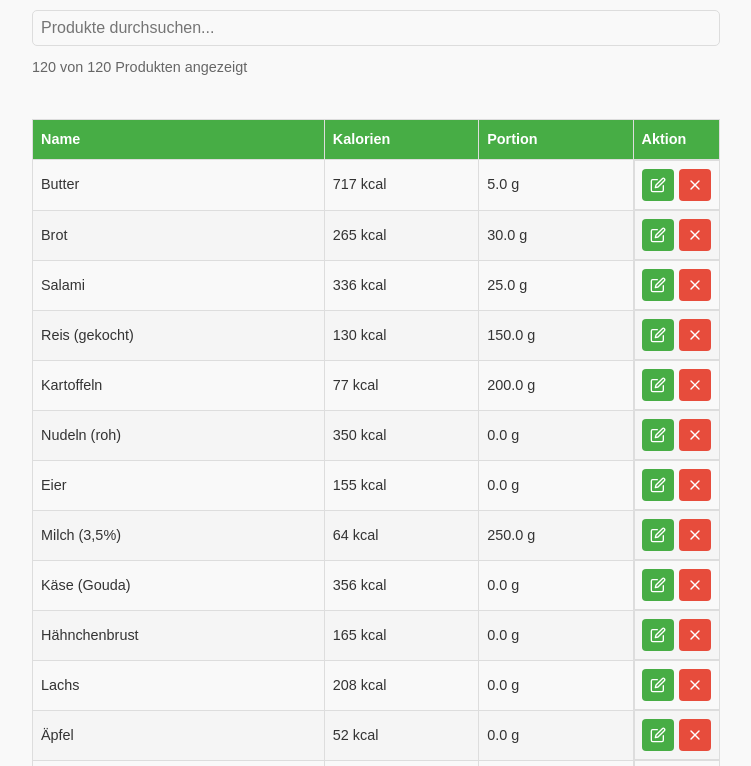
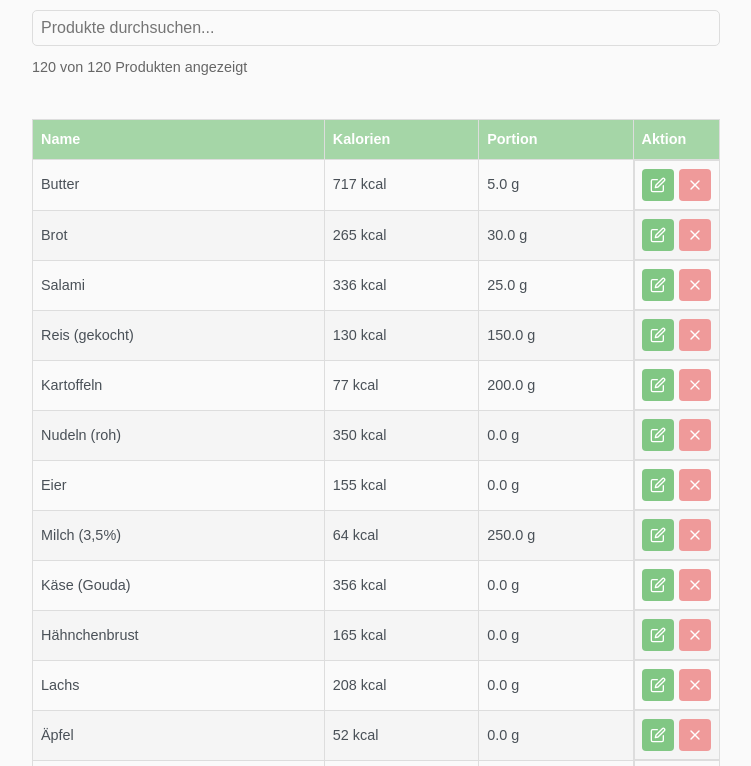
Before and after one commit to Etny00/kalorien-app, a plain HTML site: page products.html in a window 1280 px wide. Shown: the part 630-1396 px from the top of the page, without its empty margins (264-1015 px from the left). Drawn offline with nearby package versions, Linux system fonts and the light colour scheme.

Commit message:
Add files via upload

```diff
--- a/styles.css
+++ b/styles.css
@@ -58,49 +58,49 @@ body {
 
 /* Rest der styles.css */
 :root {
-    --bg-color: #f9f9f9;
-    --text-color: #333;
+    --bg-color: #FAFAFA; /* Sehr helles Grau */
+    --text-color: #495057;
 	--text-calendar-color: #333;
-    --heading-color: #2c3e50;
-    --button-bg: #47AD45; /* Grün */
-    --button-hover-bg: #6CDC6A; /* Helleres Grün für Hover */
-    --link-color: #47AD45; /* Links als Buttons auch grün */
-    --result-normal-bg: #d4edda;
-    --result-normal-text: #155724;
-    --result-overweight-bg: #fff3cd;
-    --result-overweight-text: #856404;
-    --result-obese-bg: #f8d7da;
-    --result-obese-text: #721c24;
-    --result-underweight-bg: #cce5ff;
-    --result-underweight-text: #004085;
-    --table-header-bg: #47AD45;
-    --table-header-text: #fff;
-    --table-even-bg: #f5f5f5;
-    --delete-btn-bg: #e74c3c;
-    --delete-btn-hover-bg: #c0392b;
+    --heading-color: #495057;
+    --button-bg: #81C784; /* Slightly Stronger Green */
+    --button-hover-bg: #A5D6A7; /* Lighter Soft Green */
+    --link-color: #81C784; /* Slightly Stronger Green */
+    --result-normal-bg: #E8F5E9;
+    --result-normal-text: #1B5E20;
+    --result-overweight-bg: #FFF9C4;
+    --result-overweight-text: #776F61;
+    --result-obese-bg: #FFEBEE;
+    --result-obese-text: #B71C1C;
+    --result-underweight-bg: #E3F2FD;
+    --result-underweight-text: #1A237E;
+    --table-header-bg: #A5D6A7;
+    --table-header-text: #FFFFFF;
+    --table-even-bg: #F5F5F5;
+    --delete-btn-bg: #EF9A9A;
+    --delete-btn-hover-bg: #E57373;
 }
 
 [data-theme="dark"] {
-    --bg-color: #1a1a1a;
-    --text-color: #f0f0f0;
+    --bg-color: #333333; /* Dark Gray */
+    --text-color: #F8F9FA;
 	--text-calendar-color: #333;
-    --heading-color: #e0e0e0;
-    --button-bg: #47AD45; /* Grün */
-    --button-hover-bg: #6CDC6A; /* Helleres Grün für Hover */
-    --link-color: #47AD45; /* Links als Buttons auch grün */
-    --result-normal-bg: #2e7d32;
-    --result-normal-text: #d4edda;
-    --result-overweight-bg: #ffb300;
-    --result-overweight-text: #fff3cd;
-    --result-obese-bg: #d32f2f;
-    --result-obese-text: #f8d7da;
-    --result-underweight-bg: #0288d1;
-    --result-underweight-text: #cce5ff;
-    --table-header-bg: #47AD45;
-    --table-header-text: #f0f0f0;
-    --table-even-bg: #2a2a2a;
-    --delete-btn-bg: #c62828;
-    --delete-btn-hover-bg: #b71c1c;
+    --heading-color: #F8F9FA;
+    --button-bg: #A5D6A7; /* Soft Green */
+    --button-hover-bg: #C8E6C9; /* Lighter Soft Green */
+    --link-color: #A5D6A7; /* Soft Green */
+    --result-normal-bg: #558B2F;
+    --result-normal-text: #E8F5E9;
+    --result-overweight-bg: #F57F17;
+    --result-overweight-text: #FFF9C4;
+    --result-obese-bg: #B71C1C;
+    --result-obese-text: #FFEBEE;
+    --result-underweight-bg: #0277BD;
+    --result-underweight-text: #E3F2FD;
+    --table-header-bg: #A5D6A7;
+    --table-header-text: #F8F9FA;
+    --table-even-bg: #424242;
+    --delete-btn-bg: #E57373;
+    --delete-btn-hover-bg: #EF9A9A;
 }
 
 /* Stil für das Suchfeld */
@@ -401,11 +401,11 @@ tr:nth-child(even) {
 }
 
 input:checked + .slider {
-  background-color: #47AD45;
+  background-color: #81C784;
 }
 
 input:focus + .slider {
-  box-shadow: 0 0 1px #47AD45;
+  box-shadow: 0 0 1px #A5D6A7;
 }
 
 input:checked + .slider:before {
@@ -580,13 +580,13 @@ input:checked + .slider:before {
 }
 
 .edit-btn {
-    background-color: #47AD45;
-    color: white;
+    background-color: #81C784; /* Slightly Stronger Green */
+    color: #FFFFFF;
 }
 
 .delete-btn {
-    background-color: #e74c3c;
-    color: white;
+    background-color: #EF9A9A;
+    color: #FFFFFF;
 }
 
 
```
